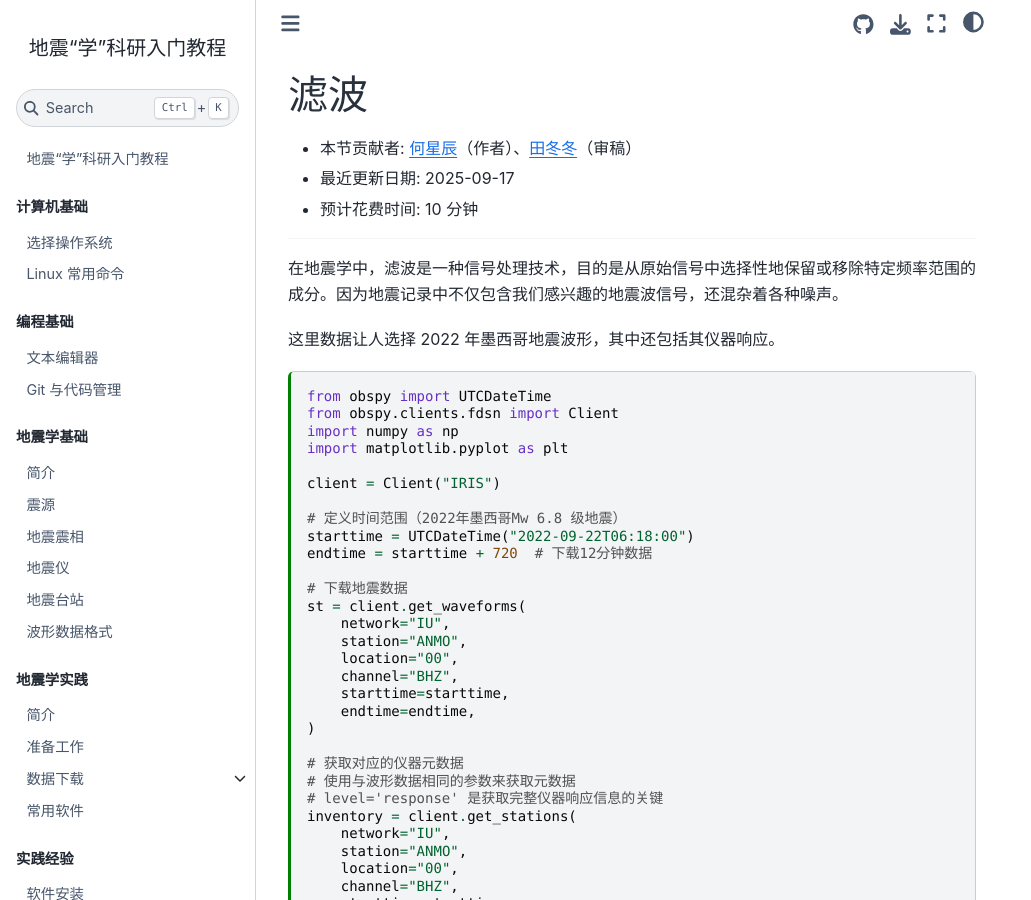
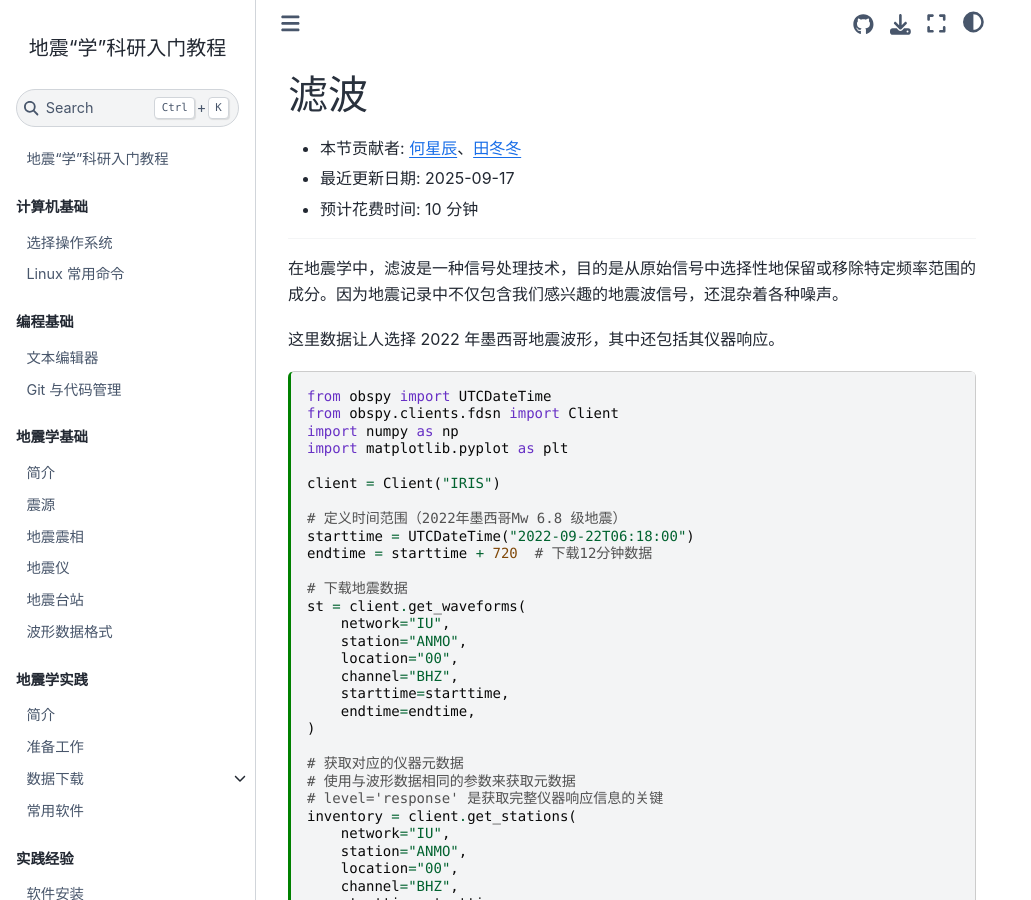
Before and after one commit to seismo-learn/seismology101, a Jupyter Book: the page built from source/exercises/filter.md, in a window 1280 px wide and 900 px high. Shown: the whole window, without its empty margins (0-1031 px from the left). Built offline with Jupyter Book 1.0.4 settings and Sphinx 7.4.7 and the Sphinx Book theme 1.1.4, drawn with Linux system fonts in a browser that asks for light colours; pages that are not in the unit, such as notebooks, are missing from menus.

Commit message:
Update source/exercises/filter.md
Co-authored-by: Dongdong Tian <seisman.info@gmail.com>

```diff
--- a/source/exercises/filter.md
+++ b/source/exercises/filter.md
@@ -13,7 +13,7 @@ kernelspec:
 
 # 滤波
 
-- 本节贡献者: {{何星辰}}（作者）、{{田冬冬}}（审稿）
+- 本节贡献者: {{何星辰}}、{{田冬冬}}
 - 最近更新日期: 2025-09-17
 - 预计花费时间: 10 分钟
 
```
